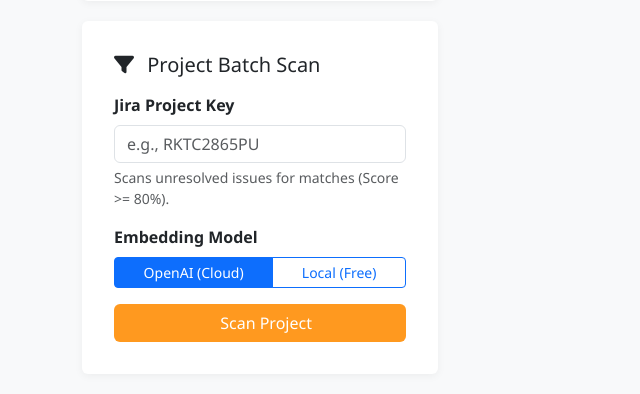
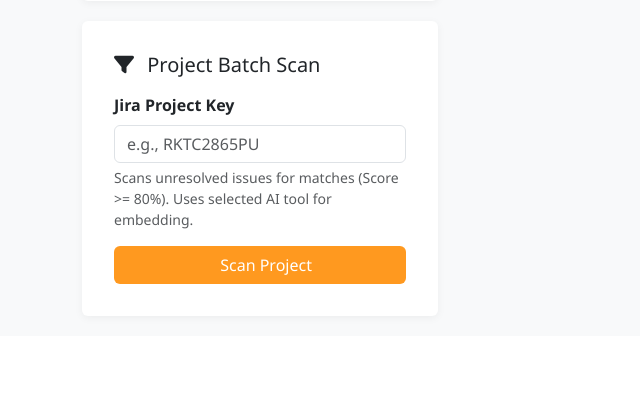
Before and after one commit to waynechang930/jira-insight, a Flask app: page / in a window 1280 px wide. Shown: the part 633-1027 px from the top of the page, without its empty margins (0-640 px from the left). After the commit the page ends 951 px from the top, so only its background shows below. Run offline with Flask 3, Linux system fonts and the light colour scheme; some libraries are stand-ins or nearby versions.

Commit message:
Simplify embedding: use RTK embedding for RTK/DeepSeek, remove sentence-transformers
- Remove sentence-transformers local model
- RTK and DeepSeek both use RTK embedding-chattek-qwen
- OpenAI uses OpenAI embedding
- Project Scan: remove embedding selector, use selected AI tool
- Add httpx version pin for compatibility

Co-Authored-By: Claude Opus 4.6 <noreply@anthropic.com>

```diff
--- a/app.py
+++ b/app.py
@@ -302,63 +302,36 @@ def get_open_issues_by_project(project_key, limit=50):
         return []
 
 # Local embedding model (lazy load)
-_local_model = None
-_tfidf_vectorizer = None
 _tfidf_vocab = None
 
-def get_local_embedding_model():
-    """Get or initialize local embedding model"""
-    global _local_model
-    if _local_model is None:
-        try:
-            from sentence_transformers import SentenceTransformer
-            # Using a fast, lightweight model - 384 dimensions
-            _local_model = SentenceTransformer('all-MiniLM-L6-v2')
-            print("[Embedding] Local model loaded: all-MiniLM-L6-v2 (384d)")
-        except Exception as e:
-            print(f"[Embedding] Failed to load local model: {e}")
-            return None
-    return _local_model
-
-
 def get_tfidf_embedding(text):
-    """Fallback: Use TF-IDF based embedding when sentence-transformers unavailable"""
-    global _tfidf_vectorizer, _tfidf_vocab
+    """Fallback: Use TF-IDF based embedding when no other embedding available"""
+    global _tfidf_vocab
 
     if _tfidf_vocab is None:
-        # Simple word-based vocabulary (common technical terms)
         common_words = [
             'error', 'exception', 'fail', 'crash', 'bug', 'fix', 'issue', 'problem',
             'null', 'undefined', 'timeout', 'connection', 'database', 'api', 'server',
-            'memory', 'performance', 'load', 'slow', 'memory', 'leak', 'stack', 'trace',
-            'warning', 'info', 'debug', 'config', 'setting', 'deployment', 'build',
+            'memory', 'performance', 'load', 'slow', 'leak', 'stack', 'trace',
+            'warning', 'info', 'debug', 'config', 'deployment', 'build',
             'test', 'production', 'staging', 'development', 'user', 'admin', 'login',
-            'authentication', 'authorization', 'permission', 'access', 'denied',
+            'authentication', 'permission', 'access', 'denied',
             'network', 'request', 'response', 'http', 'https', 'json', 'xml',
-            'java', 'python', 'javascript', 'node', 'react', 'angular', 'vue',
-            'sql', 'nosql', 'mongodb', 'redis', 'postgres', 'mysql', 'oracle',
+            'java', 'python', 'javascript', 'node', 'react', 'vue',
+            'sql', 'mongodb', 'redis', 'postgres', 'mysql',
             'docker', 'kubernetes', 'aws', 'azure', 'gcp', 'cloud', 'linux', 'windows',
-            'file', 'directory', 'path', 'folder', 'upload', 'download', 'stream',
-            'cache', 'session', 'cookie', 'token', 'jwt', 'refresh', 'update', 'delete',
-            'insert', 'select', 'query', 'transaction', 'commit', 'rollback',
-            'lock', 'deadlock', 'race', 'condition', 'sync', 'async', 'await',
-            'thread', 'process', 'service', 'microservice', 'gateway', 'proxy',
-            'rate', 'limit', 'quota', 'throttle', 'queue', 'message', 'event',
-            'log', 'monitor', 'alert', 'metric', 'dashboard', 'sentry', 'datadog'
+            'file', 'directory', 'path', 'upload', 'download',
+            'cache', 'session', 'cookie', 'token', 'jwt'
         ]
         _tfidf_vocab = {word: i for i, word in enumerate(common_words)}
 
-    # Simple bag-of-words vector
     text_lower = text.lower()
     vector = [0.0] * len(_tfidf_vocab)
     for word, idx in _tfidf_vocab.items():
         if word in text_lower:
             vector[idx] = 1.0
 
-    # Pad to 1536 dimensions
     if len(vector) < 1536:
-        # Add hash-based features
-        import hashlib
         for i in range(1536 - len(vector)):
             char_val = ord(text_lower[i % len(text_lower)]) if text_lower else 0
             vector.append(float(char_val) / 255.0)
@@ -369,65 +342,47 @@ def get_tfidf_embedding(text):
 def generate_embedding(text, ai_tool='openai'):
     """
     Generate embedding vector based on selected AI tool:
-    - 'openai' -> OpenAI API (cloud)
-    - 'deepseek' -> Local model (DeepSeek has no embedding API)
-    - 'rtk'/'local' -> Local sentence-transformers (free, offline)
+    - 'openai' -> OpenAI Embedding API
+    - 'rtk' or 'deepseek' -> RTK Embedding API (both use RTK's embedding-chattek-qwen)
     """
     text = text.replace("\n", " ")
     if not text or not text.strip():
         return [0.0] * 1536
 
-    # OpenAI: use cloud API
-    if ai_tool == 'openai':
-        if not SYSTEM_OPENAI_KEY:
-            print("[Embedding] WARNING: OpenAI key not configured, falling back to local/other")
-            # Fallback to local or TF-IDF
-            model = get_local_embedding_model()
-            if model:
-                try:
-                    result = model.encode([text])[0].tolist()
-                    if len(result) < 1536:
-                        result = result + [0.0] * (1536 - len(result))
-                    print("[Embedding] Using local embedding (fallback)")
-                    return result
-                except:
-                    pass
+    # Use RTK embedding for rtk, deepseek, or any non-openai tool
+    if ai_tool != 'openai':
+        # RTK/DeepSeek: use RTK embedding API
+        if not RTK_LLM_API_KEY:
+            print("[Embedding] WARNING: RTK key not configured, using TF-IDF fallback")
+            return get_tfidf_embedding(text)
+        try:
+            import httpx
+            http_client = httpx.Client(proxies=False, timeout=30.0)
+            client = openai.OpenAI(
+                base_url="https://devops.realtek.com/realgpt-api/openai-compatible/v1",
+                api_key=RTK_LLM_API_KEY,
+                http_client=http_client
+            )
+            result = client.embeddings.create(input=[text], model="embedding-chattek-qwen")
+            print(f"[Embedding] Using RTK embedding ({ai_tool})")
+            return result.data[0].embedding
+        except Exception as e:
+            print(f"[Embedding] RTK error: {e}, using TF-IDF fallback")
             return get_tfidf_embedding(text)
 
-        try:
-            client = openai.OpenAI(api_key=SYSTEM_OPENAI_KEY)
-            result = client.embeddings.create(input=[text], model="text-embedding-3-small")
-            print("[Embedding] Using OpenAI embedding (cloud)")
-            return result.data[0].embedding
-        except Exception as e:
-            print(f"[Embedding] OpenAI error: {e}")
-            # Fallback to local/TF-IDF
-            model = get_local_embedding_model()
-            if model:
-                try:
-                    result = model.encode([text])[0].tolist()
-                    if len(result) < 1536:
-                        result = result + [0.0] * (1536 - len(result))
-                    return result
-                except:
-                    pass
-            return get_tfidf_embedding(text)
+    # OpenAI: use OpenAI Embedding API
+    if not SYSTEM_OPENAI_KEY:
+        print("[Embedding] WARNING: OpenAI key not configured, using TF-IDF fallback")
+        return get_tfidf_embedding(text)
 
-    # local/rtk/deepseek: try local model first, then TF-IDF fallback
-    model = get_local_embedding_model()
-    if model:
-        try:
-            result = model.encode([text])[0].tolist()
-            if len(result) < 1536:
-                result = result + [0.0] * (1536 - len(result))
-            print(f"[Embedding] Using local embedding ({ai_tool})")
-            return result
-        except Exception as e:
-            print(f"[Embedding] Local model error: {e}, using TF-IDF fallback")
-
-    # Final fallback: TF-IDF based embedding
-    print(f"[Embedding] Using TF-IDF fallback ({ai_tool})")
-    return get_tfidf_embedding(text)
+    try:
+        client = openai.OpenAI(api_key=SYSTEM_OPENAI_KEY)
+        result = client.embeddings.create(input=[text], model="text-embedding-3-small")
+        print("[Embedding] Using OpenAI embedding")
+        return result.data[0].embedding
+    except Exception as e:
+        print(f"[Embedding] OpenAI error: {e}, using TF-IDF fallback")
+        return get_tfidf_embedding(text)
 
 def search_db(query_vector, exclude_key, top_k=5):
     """Search the vector database for similar issues."""
@@ -1331,4 +1286,4 @@ def extract_archive(archive_path, extract_to):
 
 
 if __name__ == '__main__':
-    app.run(host='0.0.0.0', port=5000, debug=True)
+    app.run(host='0.0.0.0', port=5000, debug=False, threaded=True)
--- a/templates/index.html
+++ b/templates/index.html
@@ -120,16 +120,7 @@
                         <div class="mb-3">
                             <label for="projectKey" class="form-label fw-bold">Jira Project Key</label>
                             <input type="text" class="form-control" id="projectKey" placeholder="e.g., RKTC2865PU">
-                            <div class="form-text">Scans unresolved issues for matches (Score >= 80%).</div>
-                        </div>
-                        <div class="mb-3">
-                            <label class="form-label fw-bold">Embedding Model</label>
-                            <div class="btn-group w-100" role="group">
-                                <input type="radio" class="btn-check" name="scanEmbedding" id="scanEmbedOpenAI" autocomplete="off" checked>
-                                <label class="btn btn-outline-primary btn-sm" for="scanEmbedOpenAI">OpenAI (Cloud)</label>
-                                <input type="radio" class="btn-check" name="scanEmbedding" id="scanEmbedLocal" autocomplete="off">
-                                <label class="btn btn-outline-primary btn-sm" for="scanEmbedLocal">Local (Free)</label>
-                            </div>
+                            <div class="form-text">Scans unresolved issues for matches (Score >= 80%). Uses selected AI tool for embedding.</div>
                         </div>
                         <div class="d-grid gap-2">
                             <button class="btn btn-scan" onclick="runProjectScan()">
@@ -482,9 +473,8 @@
             const projectKey = document.getElementById('projectKey').value.trim();
             if (!projectKey) return alert('Please enter a Project Key');
 
-            // Get embedding model: openai (cloud) or local
-            const useOpenAI = document.getElementById('scanEmbedOpenAI').checked;
-            const aiTool = useOpenAI ? 'openai' : 'local';
+            // Use selected AI tool for embedding (from Batch Analysis selection)
+            const aiTool = selectedAITool;
 
             resetUI();
             showLoading(`Scanning unresolved issues in ${projectKey}... this may take a while.`);
```
Also changed, not shown: requirements.txt (+3 -11 lines).
